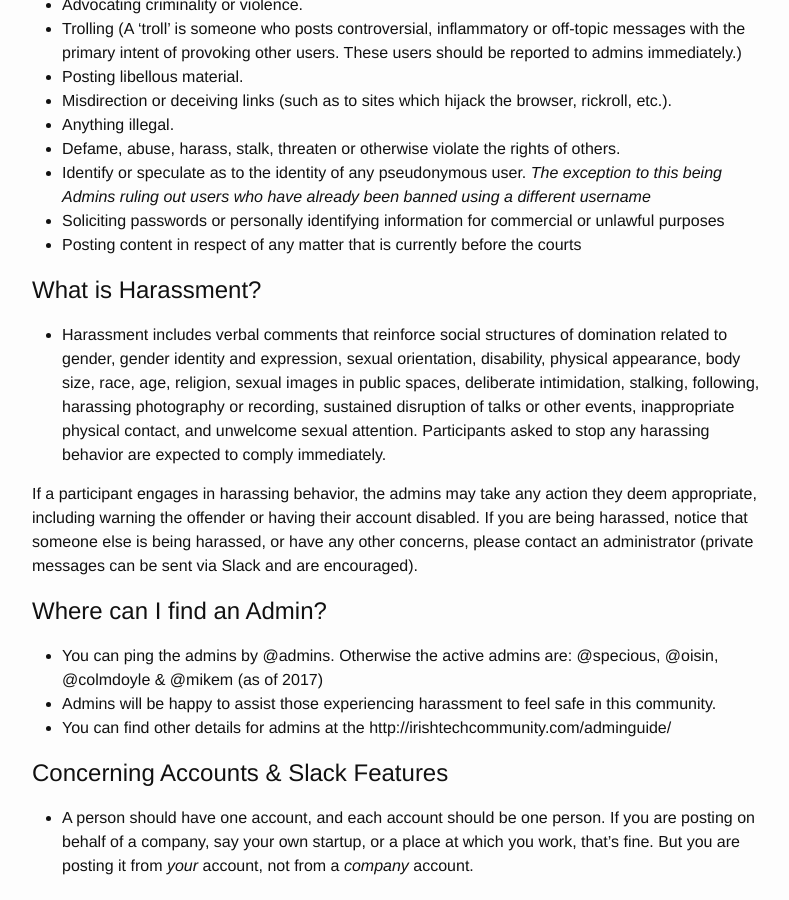
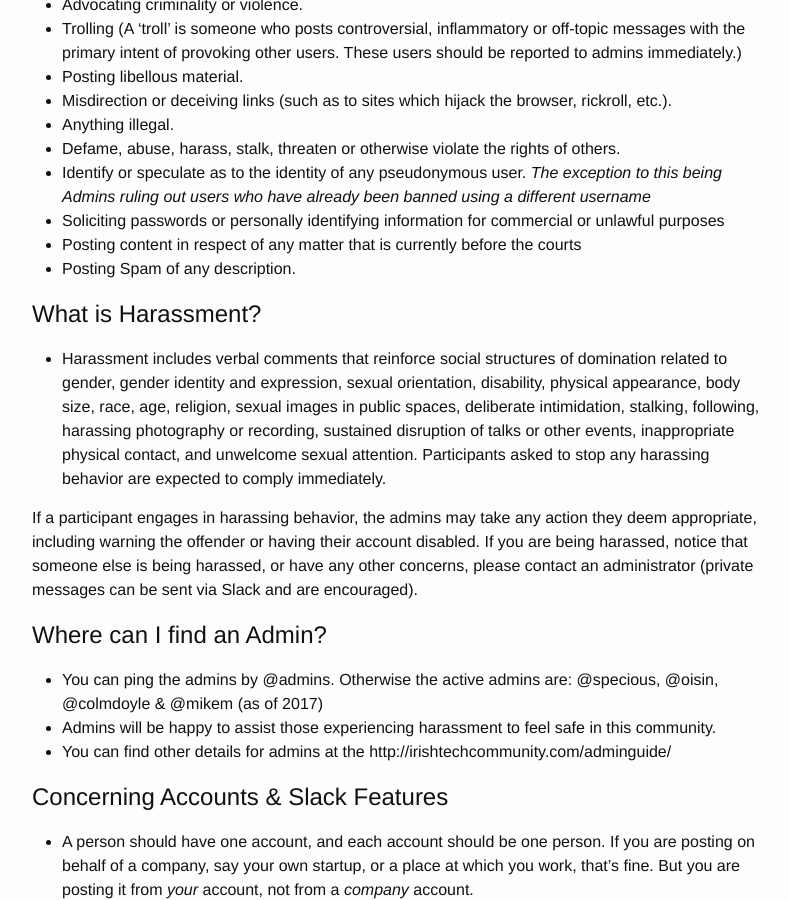
Before and after one commit to IrishTechCommunity/irishtechcommunity.github.io, a Jekyll site: the page built from codeofconduct.md, in a window 1280 px wide and 900 px high, scrolled down 926 px. Shown: the whole window, without its empty margins (238-1027 px from the left). Built offline with Jekyll 4.4.1, drawn with Linux system fonts in a browser that asks for light colours; a script that is not in the unit is left out.

Commit message:
updatejune2017coc.md
addition of spam

```diff
--- a/codeofconduct.md
+++ b/codeofconduct.md
@@ -30,6 +30,7 @@ permalink: /codeofconduct/
 - Identify or speculate as to the identity of any pseudonymous user. *The exception to this being Admins ruling out users who have already been banned using a different username*
 - Soliciting passwords or personally identifying information for commercial or unlawful purposes
 - Posting content in respect of any matter that is currently before the courts
+- Posting Spam of any description.
 
 # What is Harassment?
 - Harassment includes verbal comments that reinforce social structures of domination related to gender, gender identity and expression, sexual orientation, disability, physical appearance, body size, race, age, religion, sexual images in public spaces, deliberate intimidation, stalking, following, harassing photography or recording, sustained disruption of talks or other events, inappropriate physical contact, and unwelcome sexual attention. Participants asked to stop any harassing behavior are expected to comply immediately.
```
